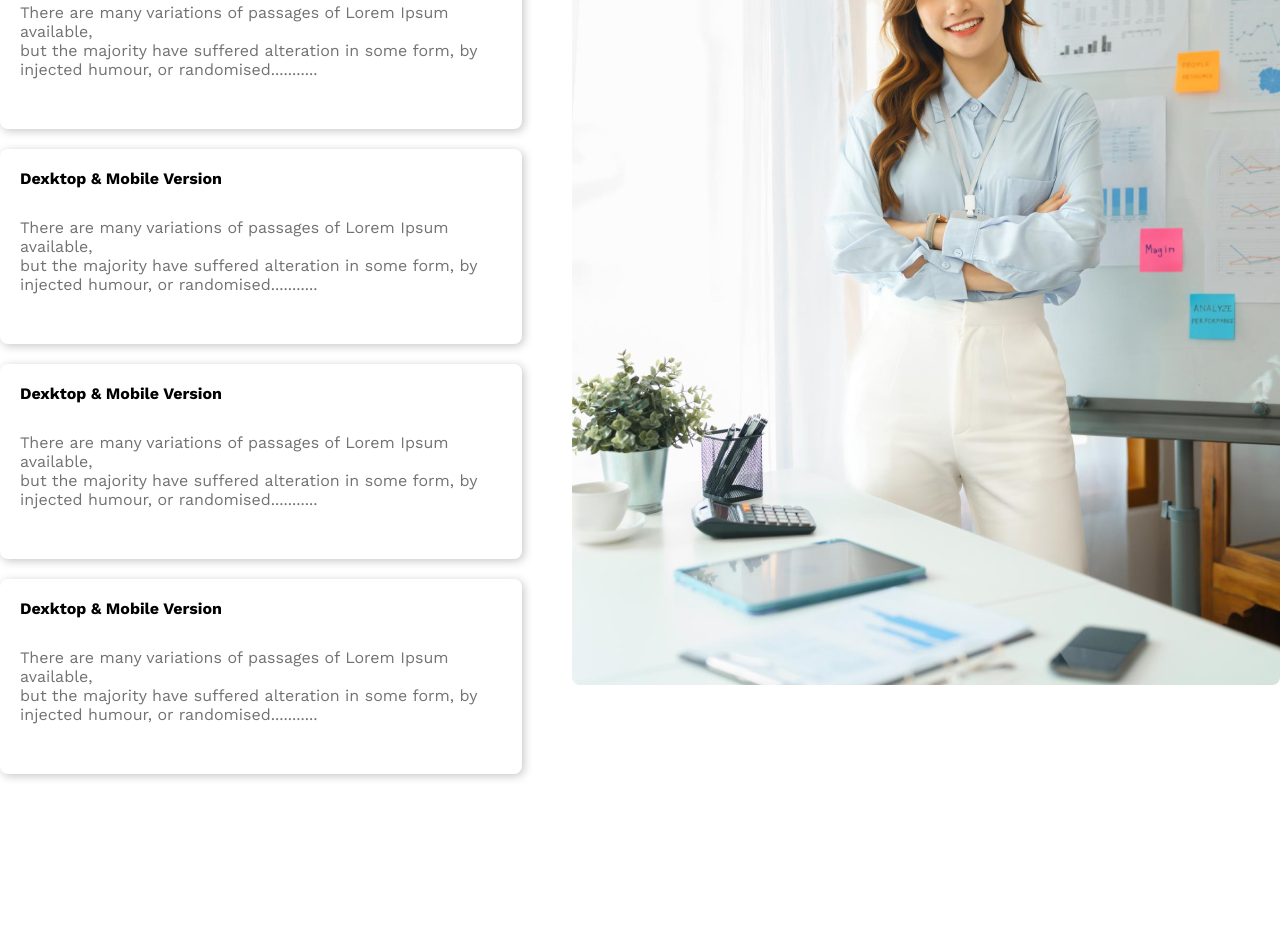
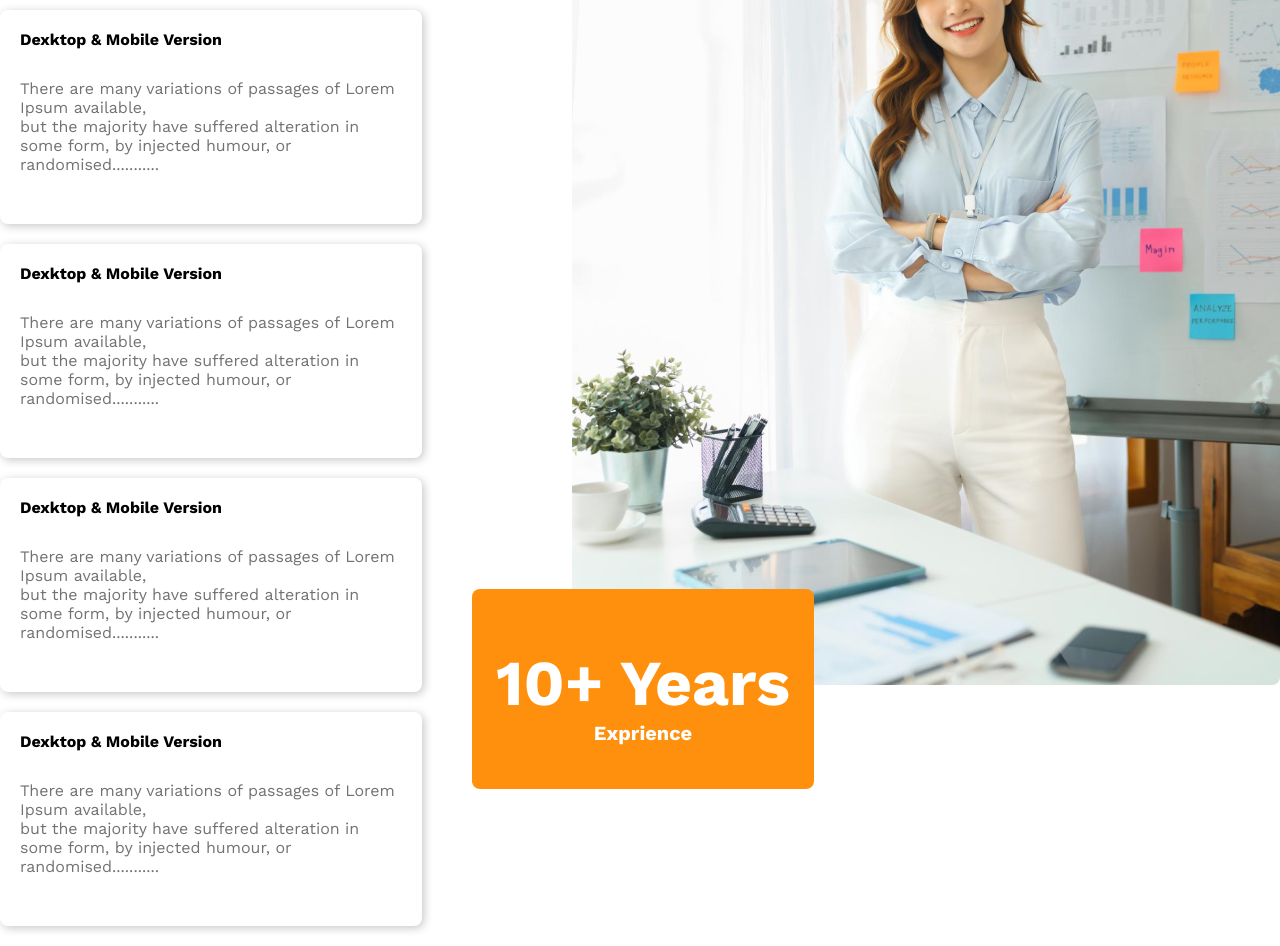
Before and after one commit to Shamimreza82/g3-architects-website, a plain HTML site: page index.html in a window 1280 px wide. Shown: the part 2266-3212 px from the top of the page. Before the commit the page ends 3060 px from the top, so only its background shows below. Drawn offline with nearby package versions, Linux system fonts and the light colour scheme.

Commit message:
update Features you will love & enjoy section

```diff
--- a/index.html
+++ b/index.html
@@ -74,6 +74,10 @@
 
                 <div class="Features-you-will-photo">
                     <img src="images/architect.png" alt="">
+                    <div class="years-exprience">
+                        <h1>10+ Years</h1>
+                        <h4>Exprience</h4>
+                    </div>
                 </div>
 
             </div>
--- a/style.css
+++ b/style.css
@@ -149,7 +149,6 @@ main {
     padding: 20px;
     margin: 20px 0;
     border-radius: 8px;
-
 }
 
 .feature-head-text {
@@ -157,12 +156,32 @@ main {
     padding-left: 15px;
 }
 
+.years-exprience {
+    width: 342px;
+    height: 200px;
+    border-radius: 8px;
+    background: #FF900E;
+    text-align: center;
+    position: relative;
+    margin-top: -100px;
+}
 
+.years-exprience h1 {
+    text-align: center;
+    color: #FFF;
+    font-size: 4rem;
+    padding-top: 3.5rem;
 
+}
 
+.years-exprience h4 {
+    color: #FFF;
+    font-size: 1.25rem;
+}
 
-
-
+.Features-you-will-photo img {
+    margin-left: 100px;
+}
 
 
 
@@ -193,6 +212,7 @@ main {
 }
      .feature-images img {
           width: 100%;
+
 }
      .features-texts {
      margin-top: 20px;
@@ -200,12 +220,18 @@ main {
 
  .Features-you-will-photo img {
     width: 80%;
+    margin-left: 0;
  }
 
  .feature-common {
     max-width: 400px;
     height: 171px;
  }
+
+.years-exprience {
+    position: static;
+    margin-top: 0;
+}
 
 
 }
```
